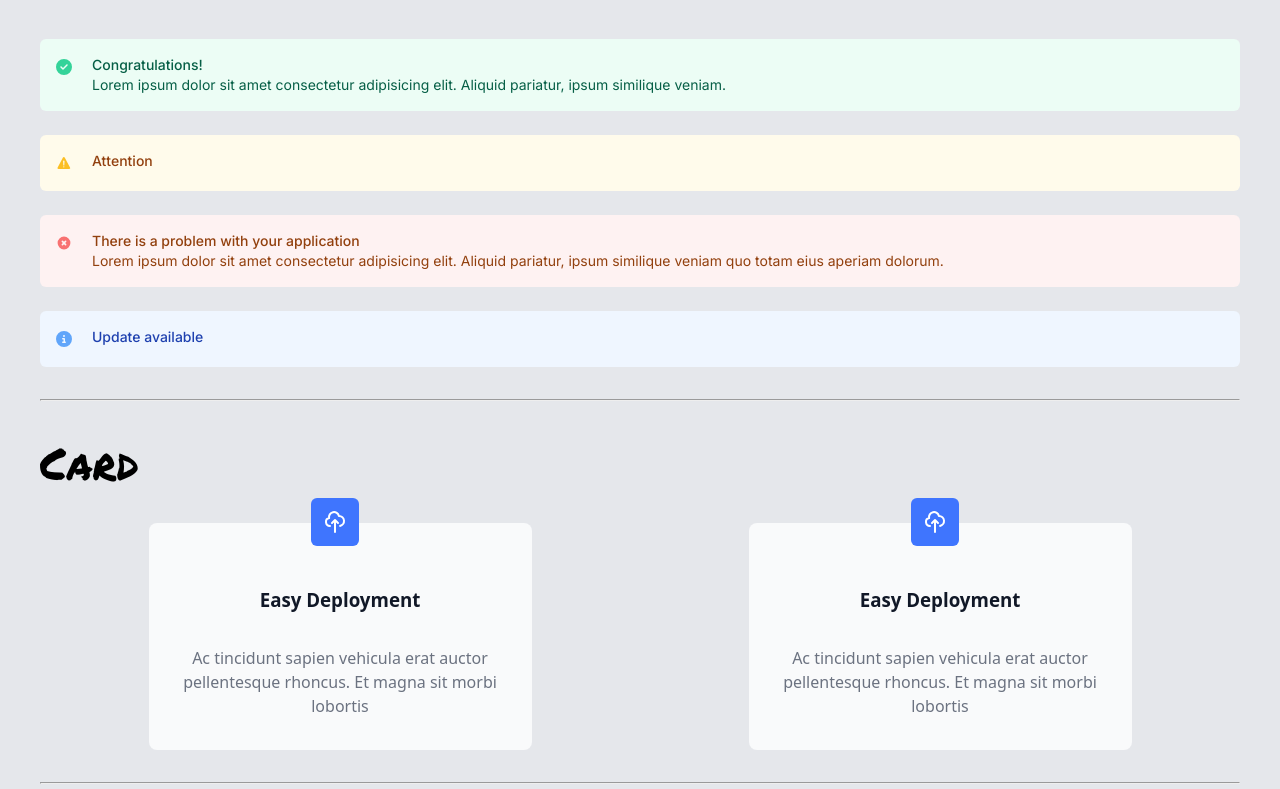
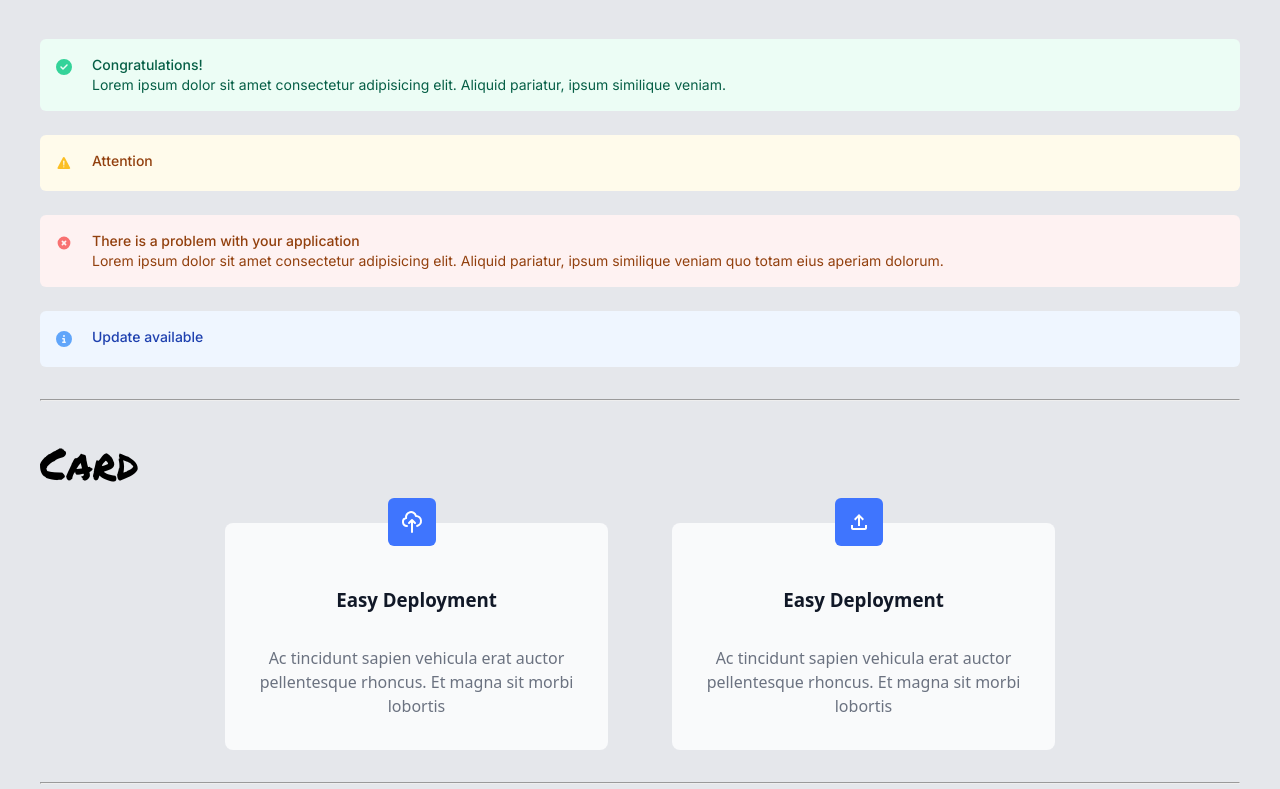
Before and after one commit to Petrasoderstrom1612/component-library, a React (Vite) app: page / in a window 1280 px wide. Shown: the part 323-1112 px from the top of the page. Built offline with nearby package versions, Linux system fonts and the light colour scheme.

Commit message:
hover effect added and scenario with no icon provided

```diff
--- a/src/App.jsx
+++ b/src/App.jsx
@@ -46,8 +46,8 @@ function App() {
             <h3 className="h3-card">Easy Deployment</h3>
             <p className="p-card">Ac tincidunt sapien vehicula erat auctor pellentesque rhoncus. Et magna sit morbi lobortis</p>
           </Card>
-          <Card className="card-div" icon={<HiOutlineCloudUpload className="card-icon"/>}>
-            <h3 className="h3-card">Easy Deployment</h3>
+          <Card className="card-div">
+            <h3 className="h3-card">Easy Deployment</h3> {/* scenario with no icon provided */}
             <p className="p-card">Ac tincidunt sapien vehicula erat auctor pellentesque rhoncus. Et magna sit morbi lobortis</p>
           </Card>
           </div>
--- a/src/index.css
+++ b/src/index.css
@@ -191,7 +191,9 @@ p{
 
 .cards-flex-div{
   display: flex;
-  justify-content: space-around;
+    justify-content: center;
+    gap: 4em;
+    flex-wrap: wrap;
 }
 
 .card-div{
@@ -209,6 +211,10 @@ p{
   justify-content: end;
   text-align: center;
   position: relative;
+}
+
+.card-div:hover{
+  box-shadow: 0px 4px 25px 0px #0000001A;
 }
 
 .icon-div{
```
